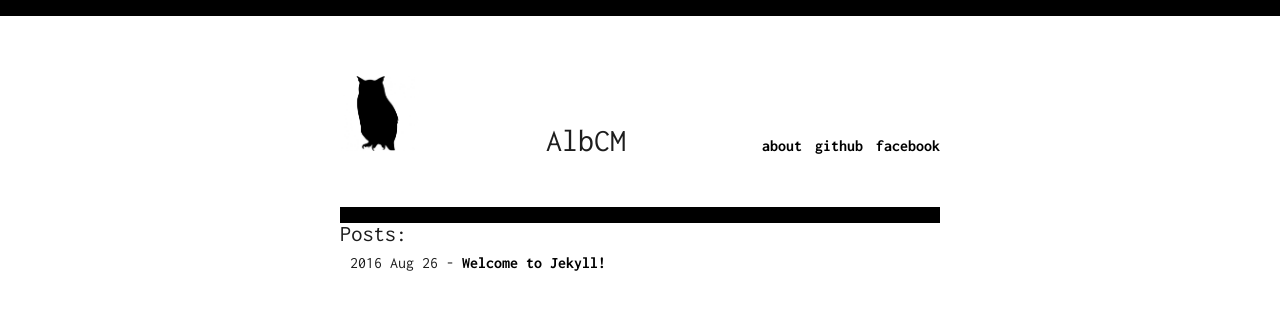
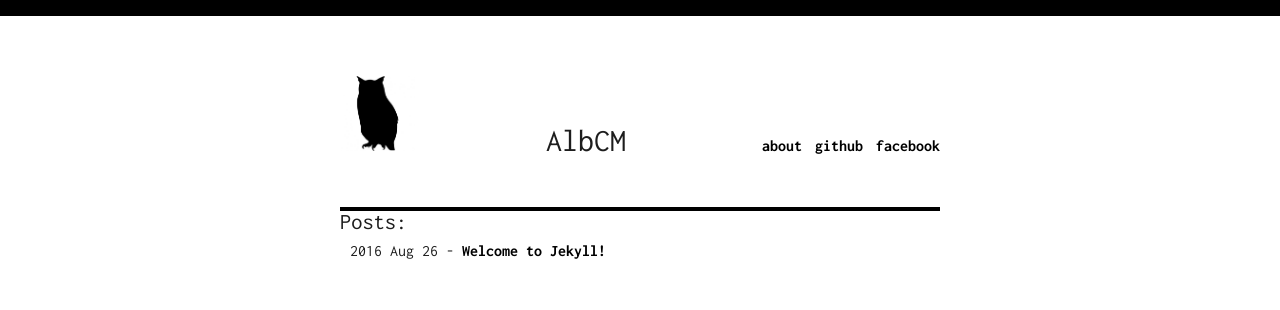
Before and after one commit to AlbCM/albcm.github.io, a Jekyll site: the page built from index.html, in a window 1280 px wide. Shown: the top 310 px of the page. Built offline with Jekyll 4.4.1, drawn with Linux system fonts in a browser that asks for light colours; comment, search, counter and statistics services are not loaded.

Commit message:
Update main.scss

```diff
--- a/assets/css/main.scss
+++ b/assets/css/main.scss
@@ -87,7 +87,7 @@ ul {
 
 .blog {
  	border-top-style:solid;
-	border-top-width:1em;
+	border-top-width:0.3em;
 	border-top-color:black;
 	padding-bottom: 30px;
 	h1 {
@@ -109,6 +109,9 @@ ul {
 }
 
 .post {
+	border-top-style:solid;
+    	border-top-width:1em;
+    	border-top-color:black;
 	padding-bottom: 30px;
 	&__back {
 		a {
```
